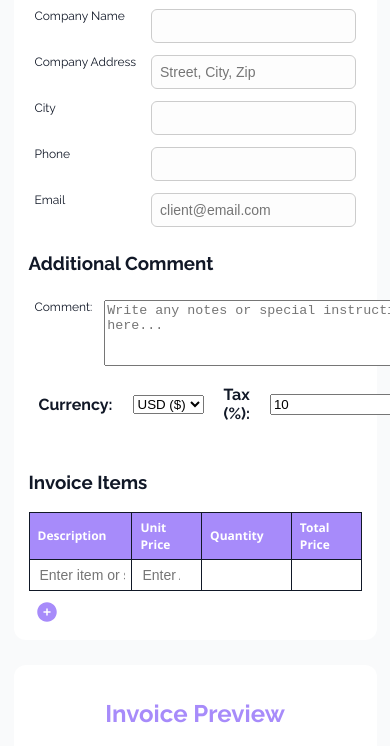
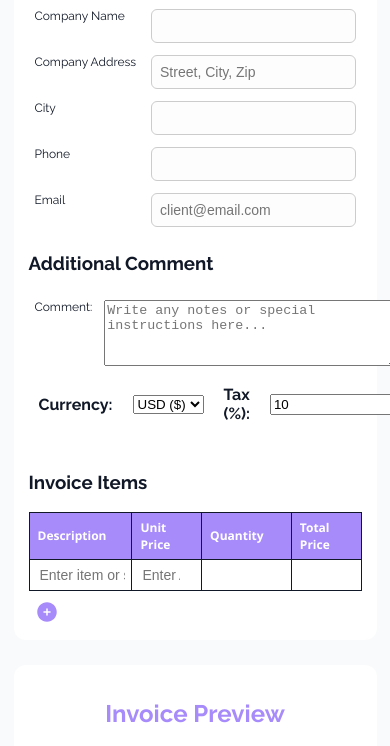
Before and after one commit to nabiieee/Invoice-Generator, a plain HTML site: page invoice.html in a window 390 px wide. Shown: the part 817-1563 px from the top of the page. Drawn offline with Linux system fonts and the light colour scheme; a web font is replaced by a local one.

Commit message:
updated invoice comment

```diff
--- a/style.css
+++ b/style.css
@@ -389,6 +389,6 @@ input[readonly] {
   }
 
   #invoiceComment {
-    width: 20.5rem;
+    width: 18rem;
   }
 }
```
